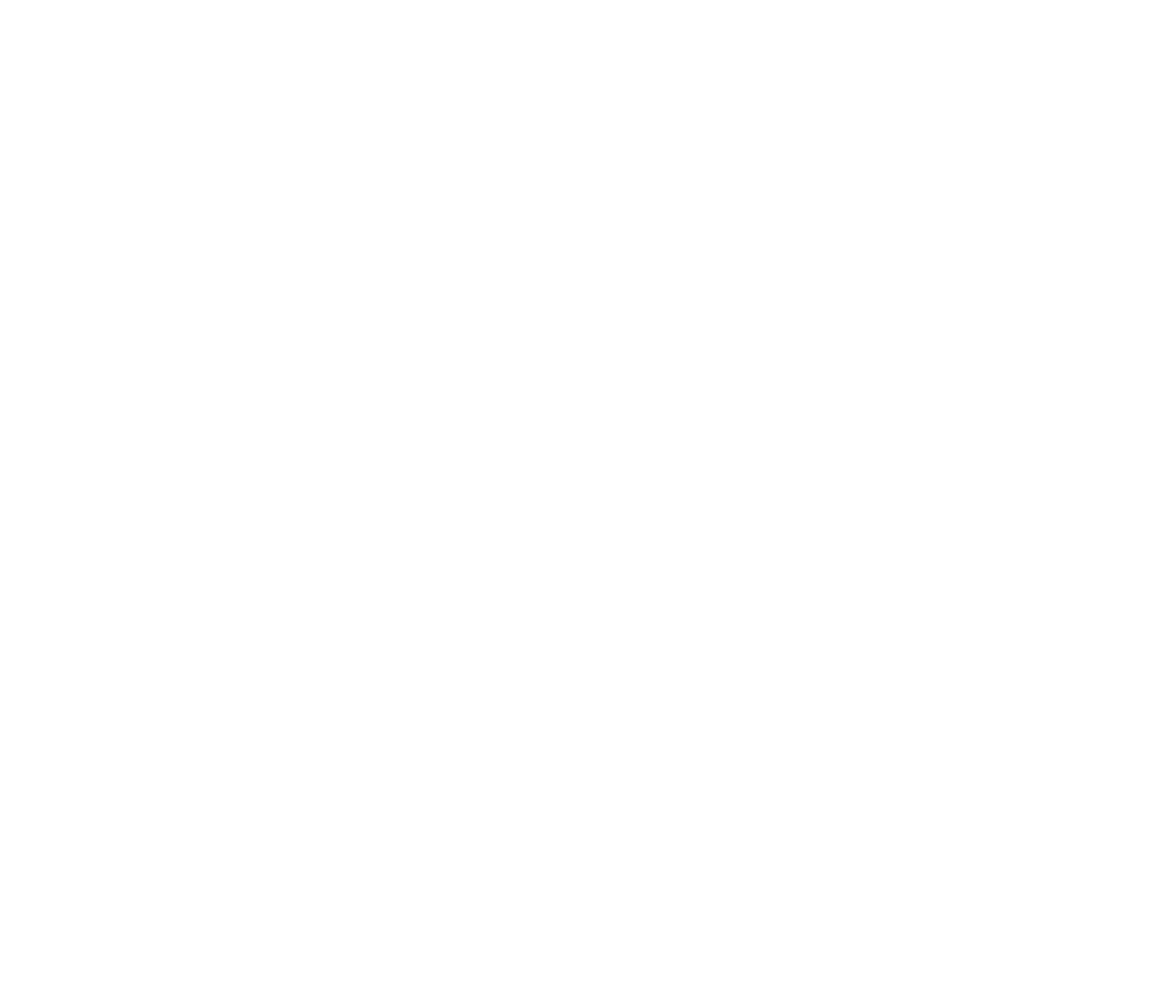
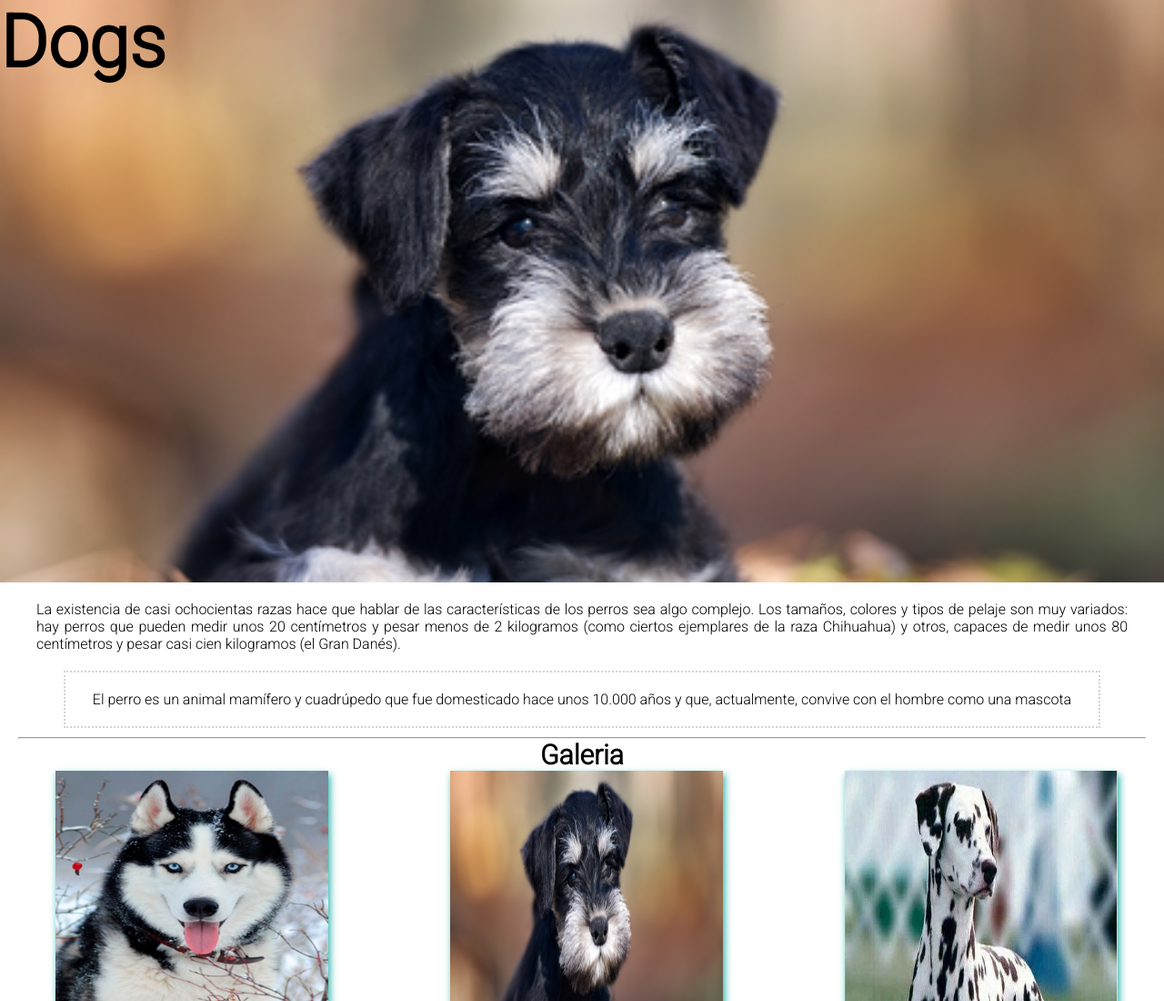
Before and after one commit to Garcia091/AG4-sesion-1-basico, a plain HTML site: page index.html in a window 1280 px wide. Shown: the top 1100 px of the page at 91% size. Before the commit the page ends 800 px from the top, so only its background shows below. Drawn offline with Linux system fonts and the light colour scheme.

Commit message:
App Dogs

```diff
--- a/index.html
+++ b/index.html
@@ -1,11 +1,76 @@
 <!DOCTYPE html>
 <html lang="es">
+
 <head>
     <meta charset="UTF-8">
     <meta name="viewport" content="width=device-width, initial-scale=1.0">
     <link rel="stylesheet" href="./style/style.css">
+
+    <title>Dogs</title>
 </head>
+
 <body>
+    <div class="container">
+        <header id="header">
+            <h1>Dogs</h1>
+        </header>
+        <main class="principal">
+            <p>
+                La existencia de casi ochocientas razas hace que hablar de las características de los perros sea algo
+                complejo. Los tamaños, colores y tipos de pelaje son muy variados: hay perros que pueden medir unos 20
+                centímetros y pesar menos de 2 kilogramos (como ciertos ejemplares de la raza Chihuahua) y otros,
+                capaces de medir unos 80 centímetros y pesar casi cien kilogramos (el Gran Danés).
+            </p>
+            <article>
+                El perro es un animal mamífero y cuadrúpedo que fue domesticado hace unos 10.000 años y que,
+                actualmente, convive con el hombre como una mascota
+            </article>
+
+            <hr>
+            <h2>Galeria</h2>
+            <div class="container-gal">
+                <div class="galeria">
+                    <div class="foto">
+                        <img src="./images/PerroUno.jpg" alt="Lobo">
+                    </div>
+                    <div class="pie">
+                        <p>Raza:Lobo</p>
+                    </div>
+                </div>
+
+                <div class="galeria">
+                    <div class="foto">
+                        <img src="./images/PerroDos.png" alt="Lobo">
+                    </div>
+                    <div class="pie">
+                        <p>Raza:</p>
+                    </div>
+                </div>
+
+                <div class="galeria">
+                    <div class="foto">
+                        <img src="./images/PerroTres.jpg" alt="Lobo">
+                    </div>
+                    <div class="pie">
+                        <p>Raza:</p>
+                    </div>
+                </div>
+
+                <div class="galeria">
+                    <div class="foto">
+                        <img src="./images/PerroCuatro.jpg" alt="Lobo">
+                    </div>
+                    <div class="pie">
+                        <p>Raza:</p>
+                    </div>
+                </div>
+            </div>
+
+        </main>
+        <footer class="pie-pagina">
+            <p>Academia Geek 2021</p>
+        </footer>
+    </div>
     <script src="./script/main.js"></script>
 </body>
 
--- a/style/style.css
+++ b/style/style.css
@@ -0,0 +1,70 @@
+@import url('https://fonts.googleapis.com/css2?family=Roboto:wght@300&display=swap');
+
+*{
+    box-sizing: border-box;
+    margin: 0;
+}
+
+body{
+    font-family: 'Roboto', sans-serif;
+}
+
+header{
+    width: 100%;
+    height: 80vh;
+    background-image: url('../images/PerroDos.png');
+    background-repeat: no-repeat;
+    background-position: center;
+    background-size: cover;
+    font-size: 40px;
+}
+
+.principal{
+    text-align: justify ;
+    margin: 20px;
+}
+
+.principal p{
+    margin: 20px;
+}
+
+.principal article{
+    border: 2px dotted lightgray;
+    margin: 10px 50px;
+    padding: 20px;
+    text-align: center;
+}
+
+.principal h2{
+    text-align: center;
+    font-size: 30px;
+}
+
+.container-gal{
+    width: 95%;
+    align-content: center;
+    margin: 0 auto;
+}
+
+div.galeria{
+   margin:10px;
+   box-shadow: 2px 4px 8px lightseagreen;
+   width: 300px;
+   margin: 0  auto;
+   display: inline-block;
+   margin-left: 10px;
+}
+.galeria img{
+    width: 300px;
+    height: 300px;
+    margin: 0 auto;
+}
+
+.pie-pagina{
+    background-color: rgb(4,4,36);
+    color: white;
+    height: 50px;
+    text-align: center;
+    padding: 22px;
+    font-size: 22px;
+}
```
